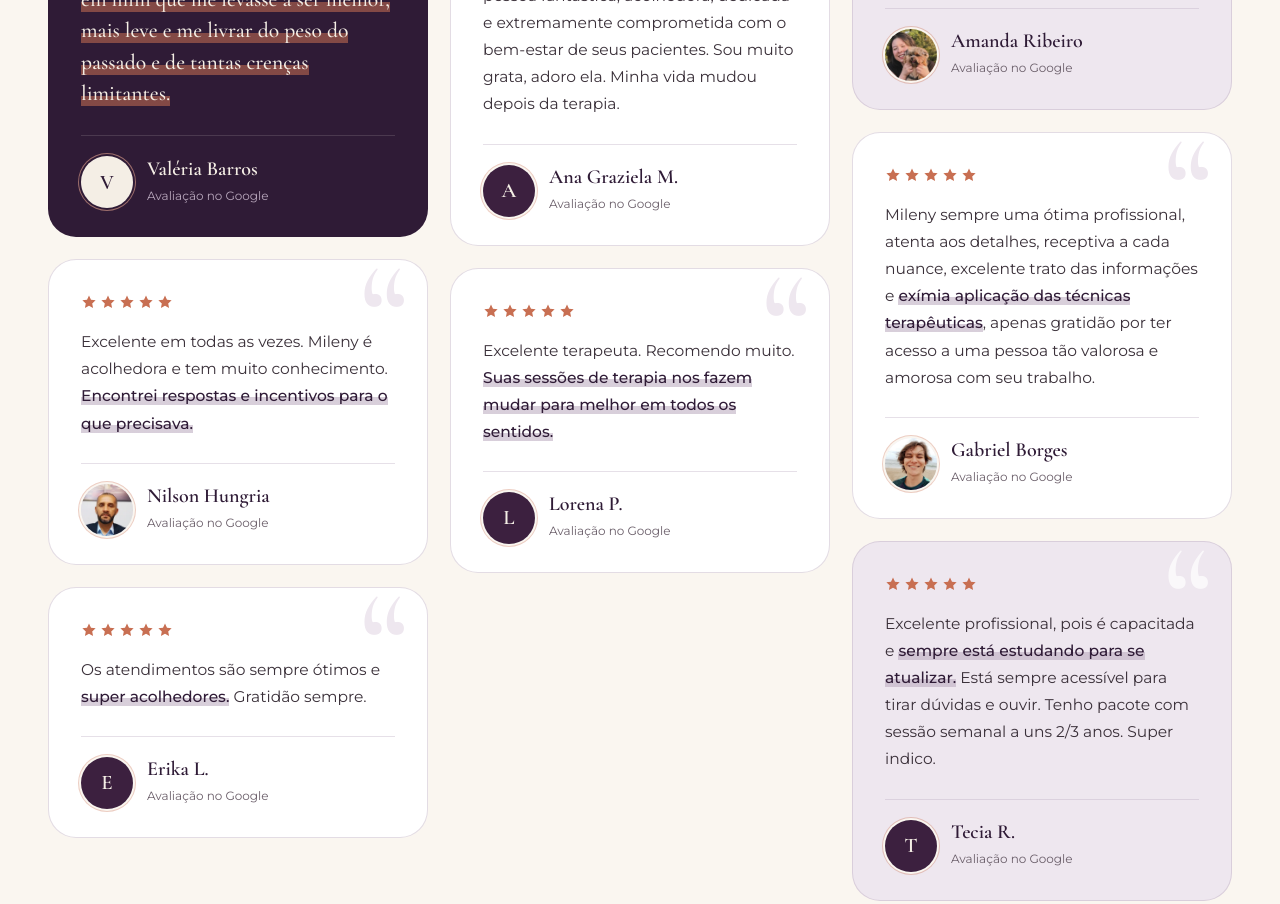
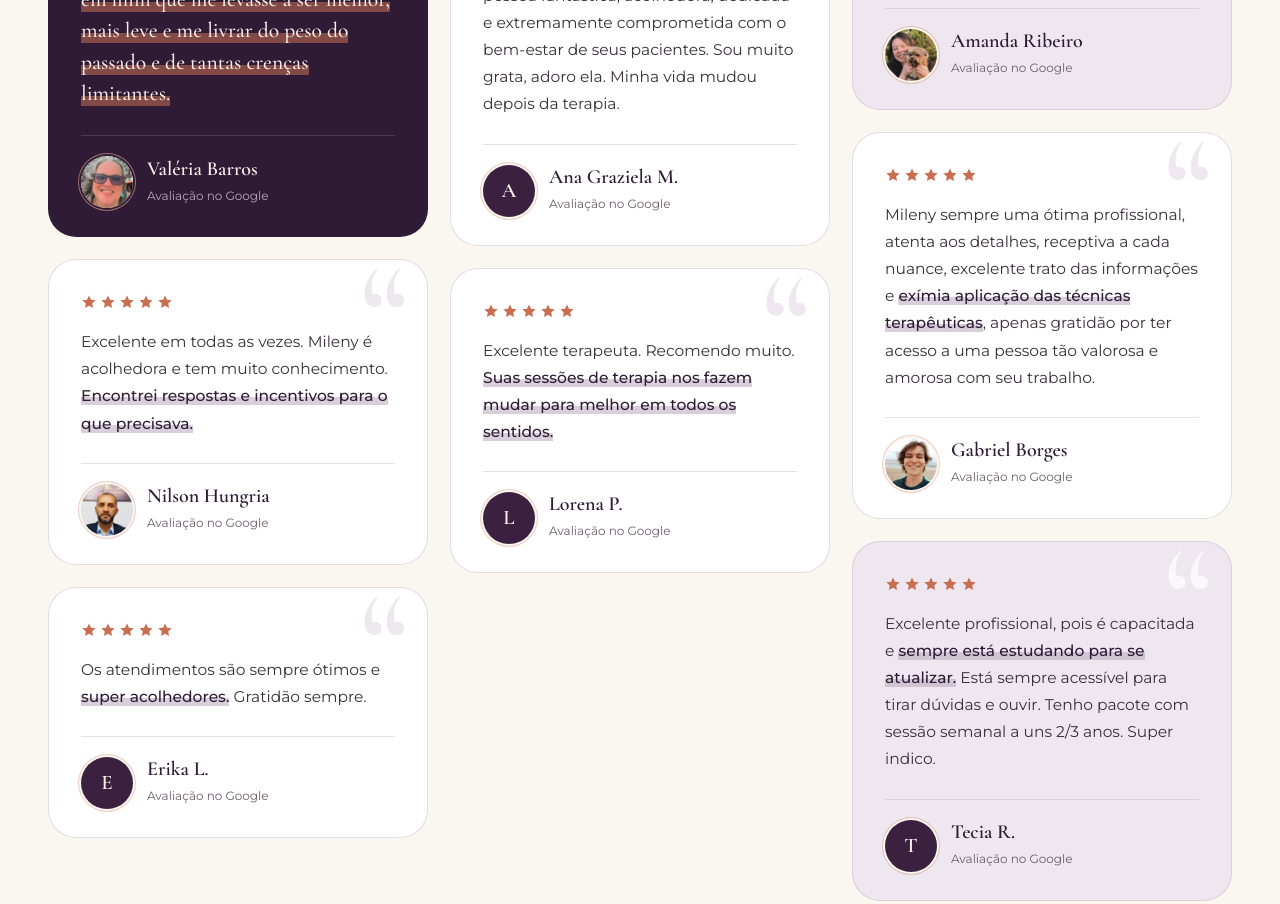
Before and after one commit to yurifois/mileny-matos, a plain HTML site: page index.html in a window 1280 px wide. Shown: the part 9800-10704 px from the top of the page. Drawn offline with nearby package versions, Linux system fonts and the light colour scheme; animation ran at ten frames a second.

Commit message:
Foto de Valéria Barros no depoimento; foto de Ana Gregório pronta
Co-Authored-By: Claude Opus 5.5 <noreply@anthropic.com>
Claude-Session: https://claude.ai/code/session_01H52SfTDAXk2Xi84MqHqjH1

```diff
--- a/index.html
+++ b/index.html
@@ -427,7 +427,7 @@
           <figure class="testi dark">
             <div class="testi-stars" aria-label="5 de 5 estrelas"><svg viewBox="0 0 20 20" aria-hidden="true"><path d="M10 1.8l2.5 5.3 5.8.7-4.3 4 1.1 5.7L10 14.7l-5.1 2.8 1.1-5.7-4.3-4 5.8-.7z"/></svg><svg viewBox="0 0 20 20" aria-hidden="true"><path d="M10 1.8l2.5 5.3 5.8.7-4.3 4 1.1 5.7L10 14.7l-5.1 2.8 1.1-5.7-4.3-4 5.8-.7z"/></svg><svg viewBox="0 0 20 20" aria-hidden="true"><path d="M10 1.8l2.5 5.3 5.8.7-4.3 4 1.1 5.7L10 14.7l-5.1 2.8 1.1-5.7-4.3-4 5.8-.7z"/></svg><svg viewBox="0 0 20 20" aria-hidden="true"><path d="M10 1.8l2.5 5.3 5.8.7-4.3 4 1.1 5.7L10 14.7l-5.1 2.8 1.1-5.7-4.3-4 5.8-.7z"/></svg><svg viewBox="0 0 20 20" aria-hidden="true"><path d="M10 1.8l2.5 5.3 5.8.7-4.3 4 1.1 5.7L10 14.7l-5.1 2.8 1.1-5.7-4.3-4 5.8-.7z"/></svg></div>
             <blockquote><p>Experiente, segura e humana. A terapia que recebi foi muito mais que uma busca pela cura, foi um tratamento profissional e sensível, de alguém que se preocupou verdadeiramente com o que eu sentia, com o que eu podia <mark>trabalhar em mim que me levasse a ser melhor, mais leve e me livrar do peso do passado e de tantas crenças limitantes.</mark></p></blockquote>
-            <figcaption><span class="testi-avatar" aria-hidden="true">V</span><span><strong>Valéria Barros</strong><small>Avaliação no Google</small></span></figcaption>
+            <figcaption><img class="testi-avatar" src="assets/img/depoimentos/valeria-barros.webp" width="240" height="240" loading="lazy" alt=""><span><strong>Valéria Barros</strong><small>Avaliação no Google</small></span></figcaption>
           </figure>
           <figure class="testi">
             <div class="testi-stars" aria-label="5 de 5 estrelas"><svg viewBox="0 0 20 20" aria-hidden="true"><path d="M10 1.8l2.5 5.3 5.8.7-4.3 4 1.1 5.7L10 14.7l-5.1 2.8 1.1-5.7-4.3-4 5.8-.7z"/></svg><svg viewBox="0 0 20 20" aria-hidden="true"><path d="M10 1.8l2.5 5.3 5.8.7-4.3 4 1.1 5.7L10 14.7l-5.1 2.8 1.1-5.7-4.3-4 5.8-.7z"/></svg><svg viewBox="0 0 20 20" aria-hidden="true"><path d="M10 1.8l2.5 5.3 5.8.7-4.3 4 1.1 5.7L10 14.7l-5.1 2.8 1.1-5.7-4.3-4 5.8-.7z"/></svg><svg viewBox="0 0 20 20" aria-hidden="true"><path d="M10 1.8l2.5 5.3 5.8.7-4.3 4 1.1 5.7L10 14.7l-5.1 2.8 1.1-5.7-4.3-4 5.8-.7z"/></svg><svg viewBox="0 0 20 20" aria-hidden="true"><path d="M10 1.8l2.5 5.3 5.8.7-4.3 4 1.1 5.7L10 14.7l-5.1 2.8 1.1-5.7-4.3-4 5.8-.7z"/></svg></div>
```
Also changed, not shown: assets/img/depoimentos/ana-gregorio.webp (added), assets/img/depoimentos/valeria-barros.webp (added).
